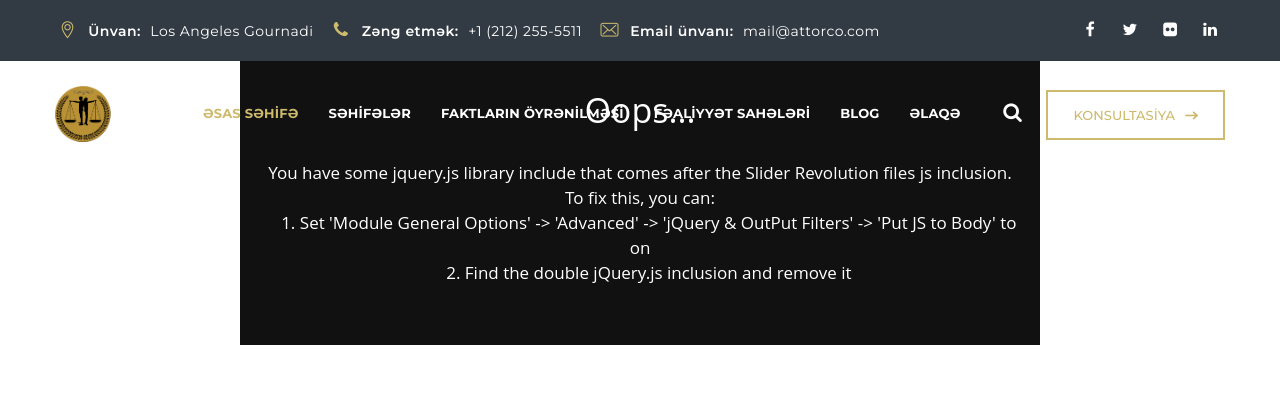
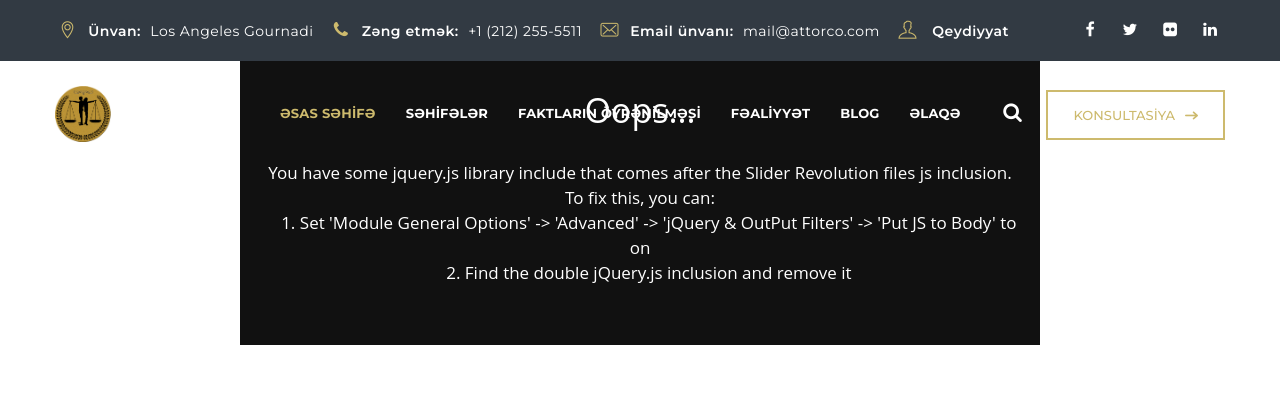
Before and after one commit to asimbabayev99/barrister, a Django app: page / in a window 1280 px wide. Shown: the top 420 px of the page. Run offline with Django 3.2, Linux system fonts and the light colour scheme; data comes from the database, SQL or seed files in the repository; parts of the project's set-up code (start-up, migrations or seed data) failed here and were passed over; some libraries are stand-ins or nearby versions; some web fonts are replaced.

Commit message:
index_test cnahges consultation and register

```diff
--- a/templates/index_test.html
+++ b/templates/index_test.html
@@ -454,10 +454,23 @@
                   <div class="themestek-table themestek-pre-header-content">
                     <div class="themestek-table-cell">
                       <ul class="top-contact">
-                        <li><i class=" themestek-attorco-icon-location-pin"></i><span>Ünvan: </span>Los Angeles Gournadi</li>
-                        <li><i class="themestek-attorco-icon-phone"></i><span>Zəng etmək: </span>+1 (212) 255-5511</li>
-                        <li><i class="themestek-attorco-icon-envelope"></i><span>Email ünvanı: </span>mail@attorco.com</li>
-                        <li><i class="themestek-attorco-icon-user"></i><a href="{% url 'register' %}"><span>Qeydiyyat</span></a></li>
+                        <li>
+                          <i class=" themestek-attorco-icon-location-pin"></i><span>Ünvan: </span>Los Angeles Gournadi
+                        </li>
+                        <li>
+                          <i class="themestek-attorco-icon-phone"></i><span>Zəng etmək: </span>+1 (212) 255-5511
+                        </li>
+                        <li>
+                          <i class="themestek-attorco-icon-envelope"></i><span>Email ünvanı: </span>mail@attorco.com
+                        </li>
+                        <li>
+                          <a class="themestek-vc_general themestek-vc_btn3 themestek-vc_btn3-size-md themestek-vc_btn3-shape-square themestek-vc_btn3-style-outline themestek-vc_btn3-weight-yes themestek-vc_btn3-color-skincolor"
+                          href="#" title="">Konsultasiya</a>
+                        </li>
+                        <li>
+                          <i class="themestek-attorco-icon-user"></i>
+                          <a href="{% url 'register' %}"><span>Qeydiyyat</span></a>
+                        </li>
                       </ul>
                     </div>
                     <div class="themestek-table-cell themestek-align-right">
@@ -498,7 +511,8 @@
                     <nav id="site-navigation" class="main-navigation" aria-label="Primary Menu" data-sticky-height="90">
                       <div class="themestek-header-right">
                         <div class="themestek-header-text-area themestek-header-button-w">
-                          <div class="themestek-vc_btn3-container themestek-vc_btn3-inline"><a
+                          <div class="themestek-vc_btn3-container themestek-vc_btn3-inline">
+                            <a
                               class="themestek-vc_general themestek-vc_btn3 themestek-vc_btn3-size-md themestek-vc_btn3-shape-square themestek-vc_btn3-style-outline themestek-vc_btn3-weight-yes themestek-vc_btn3-color-skincolor"
                               href="#" title="">Konsultasiya</a></div>
                         </div>
@@ -567,7 +581,7 @@
                           </li>
                           <li id="menu-item-11573"
                             class="menu-item menu-item-type-post_type menu-item-object-page menu-item-has-children menu-item-11573">
-                            <a href="http://localhost/barrister/practice-areas/">Fəaliyyət sahələri</a>
+                            <a href="http://localhost/barrister/practice-areas/">Fəaliyyət</a>
                             <ul class="sub-menu">
                               <li id="menu-item-11577"
                                 class="menu-item menu-item-type-post_type menu-item-object-themestek-service menu-item-11577">
```
